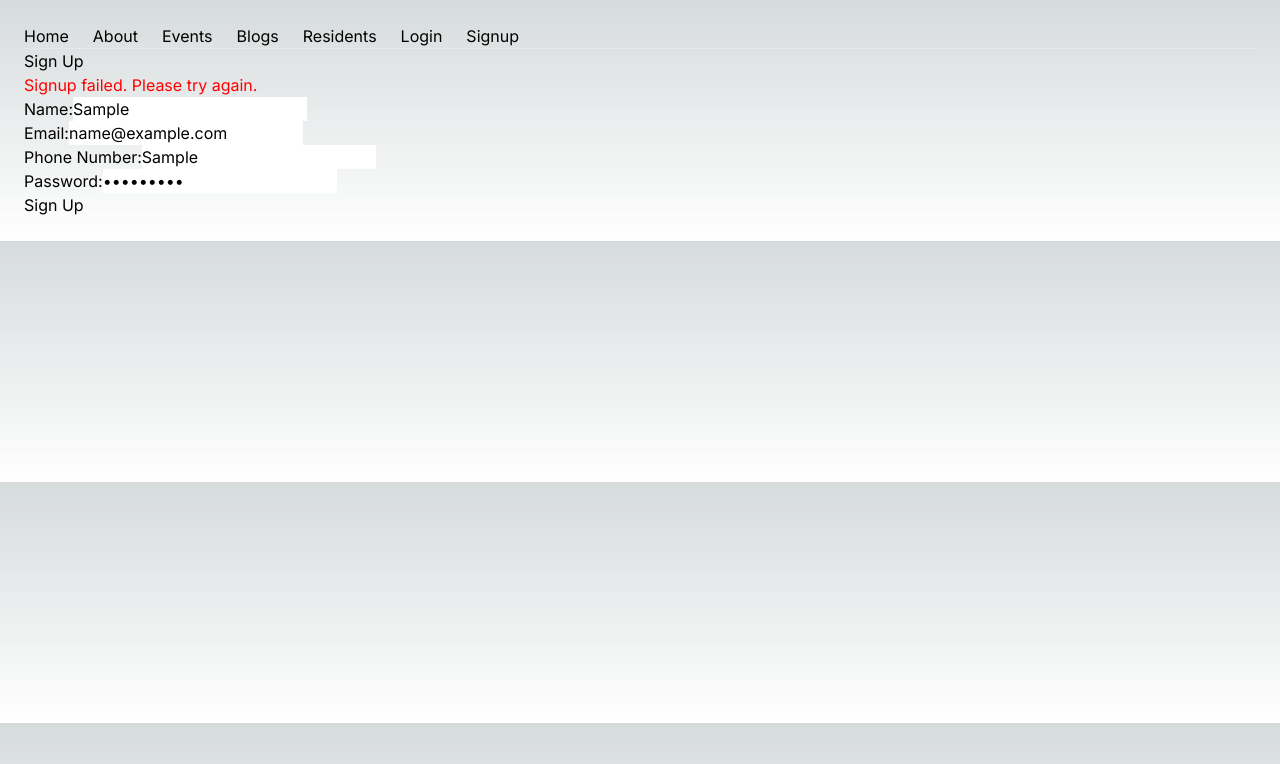
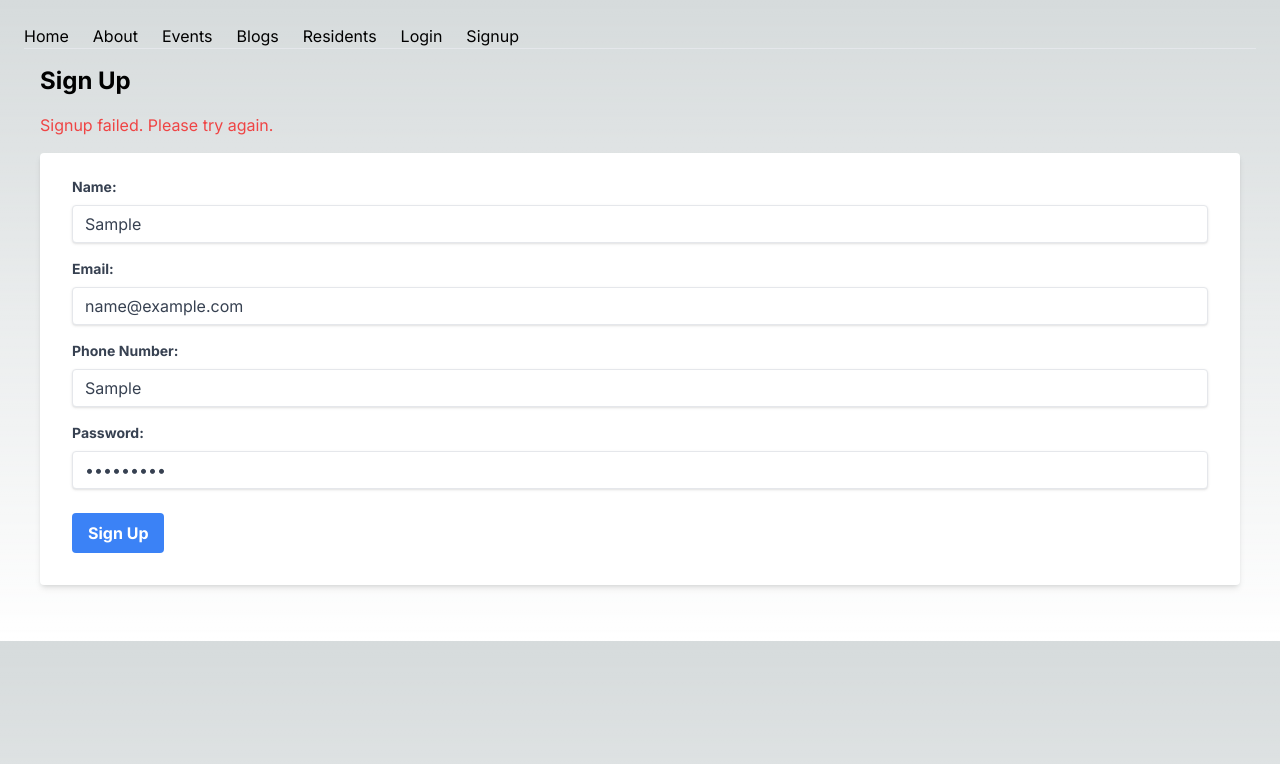
Before and after one commit to FaribMojahirJonak/Nextjs_Ever-Neighbour, a Next.js app: page /signup in a window 1280 px wide. Both pictures are taken after typing "Sample", "name@example.com", "Sample", "Sample123" into the empty fields and a click on the button "Sign Up". Shown: the top 764 px of the page. Built offline with nearby package versions, Linux system fonts and the light colour scheme; no server answers.

Commit message:
css for login,registration

```diff
--- a/app/components/SignupForm.js
+++ b/app/components/SignupForm.js
@@ -14,28 +14,30 @@ const SignupForm = ({ onSubmit }) => {
       })}
       onSubmit={onSubmit}
     >
-      <Form>
-        <div>
-          <label>Name:</label>
-          <Field type="text" name="name" style={{ color: 'black' }} />
-          <ErrorMessage name="name" />
+      <Form className="bg-white shadow-md rounded px-8 pt-6 pb-8 mb-4">
+        <div className="mb-4">
+          <label className="block text-gray-700 text-sm font-bold mb-2" htmlFor="name">Name:</label>
+          <Field className="shadow appearance-none border rounded w-full py-2 px-3 text-gray-700 leading-tight focus:outline-none focus:shadow-outline" type="text" name="name" />
+          <ErrorMessage name="name" component="p" className="text-red-500 text-xs italic" />
         </div>
-        <div>
-          <label>Email:</label>
-          <Field type="email" name="email" style={{ color: 'black' }} />
-          <ErrorMessage name="email" />
+        <div className="mb-4">
+          <label className="block text-gray-700 text-sm font-bold mb-2" htmlFor="email">Email:</label>
+          <Field className="shadow appearance-none border rounded w-full py-2 px-3 text-gray-700 leading-tight focus:outline-none focus:shadow-outline" type="email" name="email" />
+          <ErrorMessage name="email" component="p" className="text-red-500 text-xs italic" />
         </div>
-        <div>
-          <label>Phone Number:</label>
-          <Field type="text" name="phone" style={{ color: 'black' }} />
-          <ErrorMessage name="phone" />
+        <div className="mb-4">
+          <label className="block text-gray-700 text-sm font-bold mb-2" htmlFor="phone">Phone Number:</label>
+          <Field className="shadow appearance-none border rounded w-full py-2 px-3 text-gray-700 leading-tight focus:outline-none focus:shadow-outline" type="text" name="phone" />
+          <ErrorMessage name="phone" component="p" className="text-red-500 text-xs italic" />
         </div>
-        <div>
-          <label>Password:</label>
-          <Field type="password" name="password" style={{ color: 'black' }} />
-          <ErrorMessage name="password" />
+        <div className="mb-6">
+          <label className="block text-gray-700 text-sm font-bold mb-2" htmlFor="password">Password:</label>
+          <Field className="shadow appearance-none border rounded w-full py-2 px-3 text-gray-700 leading-tight focus:outline-none focus:shadow-outline" type="password" name="password" />
+          <ErrorMessage name="password" component="p" className="text-red-500 text-xs italic" />
         </div>
-        <button type="submit">Sign Up</button>
+        <div className="flex items-center justify-between">
+          <button className="bg-blue-500 hover:bg-blue-700 text-white font-bold py-2 px-4 rounded focus:outline-none focus:shadow-outline" type="submit">Sign Up</button>
+        </div>
       </Form>
     </Formik>
   );
--- a/app/login/page.js
+++ b/app/login/page.js
@@ -1,6 +1,6 @@
 "use client"
 
-import { useState } from 'react';
+import React, { useState } from 'react';
 import axios from 'axios';
 import { useRouter } from 'next/navigation';
 
@@ -33,19 +33,19 @@ const Login = () => {
   };
 
   return (
-        <div>
-            <h1>Login</h1>
-            <form onSubmit={handleSubmit}>
-                <div>
-                    <label>Email:</label>
-                    <input type="email" name="email" value={credentials.email} style={{ color: 'black' }} onChange={handleChange} />
+    <div className="container mx-auto px-4 py-8">
+      <h1 className="text-2xl font-bold mb-4">Login</h1>
+      <form onSubmit={handleSubmit} className="max-w-md">
+        <div className="mb-4">
+          <label htmlFor="email" className="block text-gray-700 text-sm font-bold mb-2">Email:</label>
+          <input type="email" name="email" value={credentials.email} onChange={handleChange} className="shadow appearance-none border rounded w-full py-2 px-3 text-gray-700 leading-tight focus:outline-none focus:shadow-outline" />
         </div>
-                <div>
-                    <label>Password:</label>
-                    <input type="password" name="password" value={credentials.password} style={{ color: 'black' }} onChange={handleChange} />
+        <div className="mb-4">
+          <label htmlFor="password" className="block text-gray-700 text-sm font-bold mb-2">Password:</label>
+          <input type="password" name="password" value={credentials.password} onChange={handleChange} className="shadow appearance-none border rounded w-full py-2 px-3 text-gray-700 leading-tight focus:outline-none focus:shadow-outline" />
         </div>
-                {error && <p style={{ color: 'red' }}>{error}</p>}
-                <button type="submit">Login</button>
+        {error && <p className="text-red-500 mb-4">{error}</p>}
+        <button type="submit" className="bg-blue-500 hover:bg-blue-700 text-white font-bold py-2 px-4 rounded focus:outline-none focus:shadow-outline">Login</button>
       </form>
     </div>
   );
--- a/app/signup/page.js
+++ b/app/signup/page.js
@@ -21,9 +21,9 @@ const Signup = () => {
   };
 
   return (
-    <div>
-      <h1>Sign Up</h1>
-      {signupError && <p style={{ color: 'red' }}>{signupError}</p>}
+    <div className="container mx-auto p-4">
+      <h1 className="text-2xl font-bold mb-4">Sign Up</h1>
+      {signupError && <p className="text-red-500 mb-4">{signupError}</p>}
       <SignupForm onSubmit={handleSubmit} />
     </div>
   );
```
Lines whose indentation alone changed are shown as unchanged.
